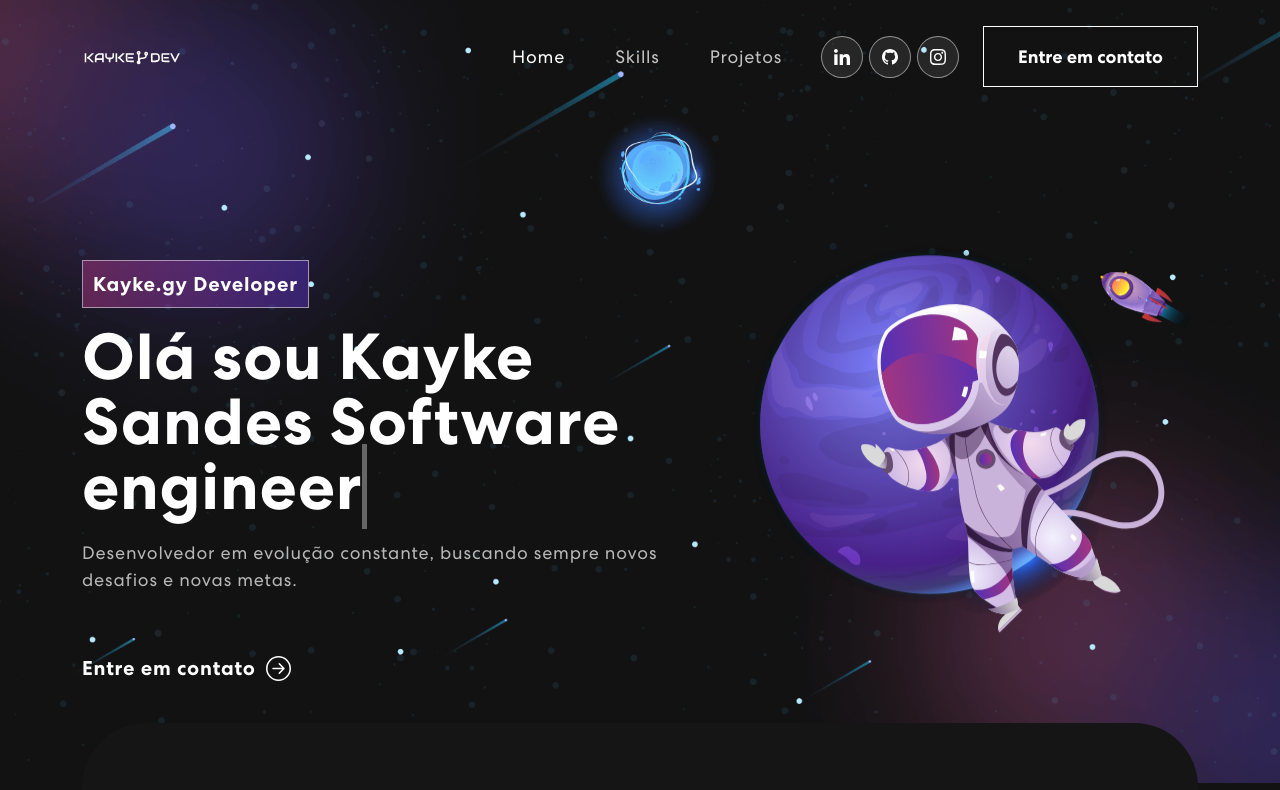
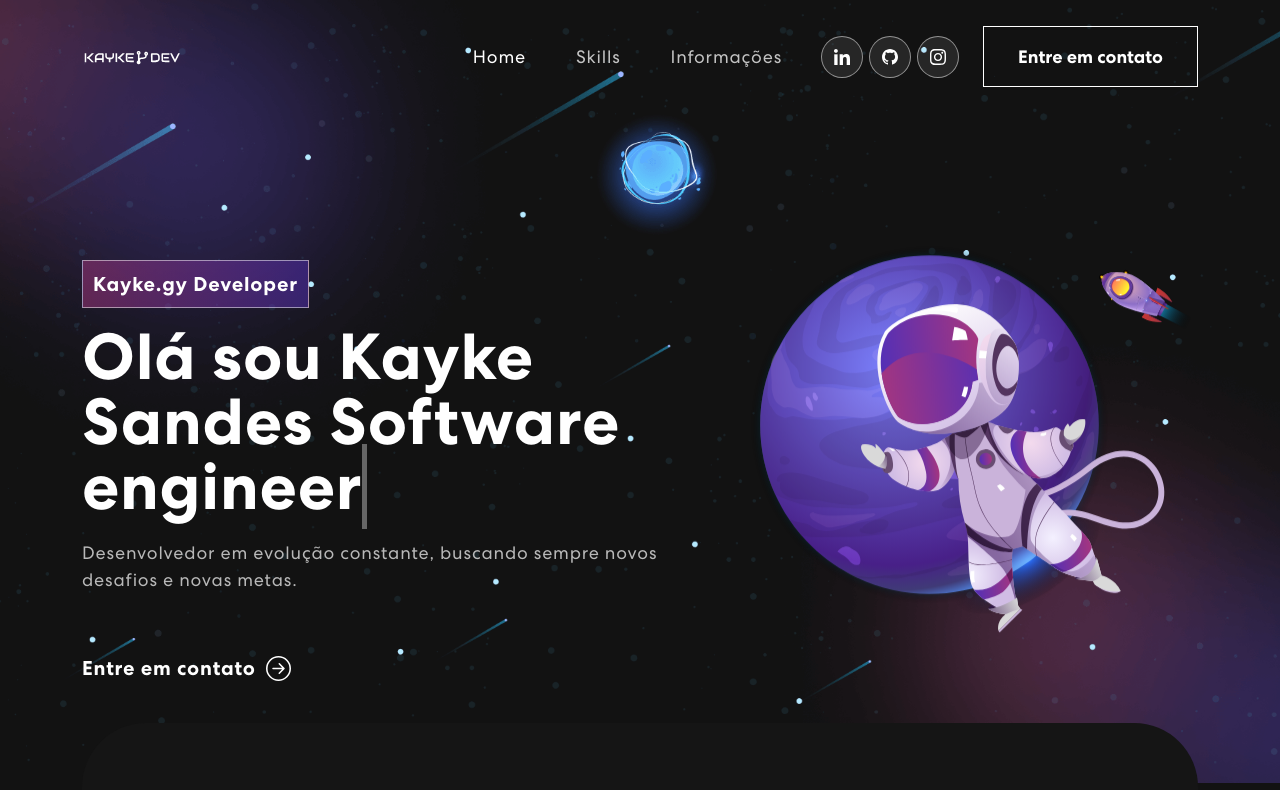
Before and after one commit to kaykesandes/kayke-dev, a React (Create React App) app: page / in a window 1280 px wide. Shown: the top 790 px of the page. Built offline with nearby package versions, Linux system fonts and the light colour scheme; no server answers.

Commit message:
navbar edit

```diff
--- a/src/components/NavBar.js
+++ b/src/components/NavBar.js
@@ -42,7 +42,7 @@
             <Nav className="ms-auto">
               <Nav.Link href="#home" className={activeLink === 'home' ? 'active navbar-link' : 'navbar-link'} onClick={() => onUpdateActiveLink('home')}>Home</Nav.Link>
               <Nav.Link href="#skills" className={activeLink === 'skills' ? 'active navbar-link' : 'navbar-link'} onClick={() => onUpdateActiveLink('skills')}>Skills</Nav.Link>
-              <Nav.Link href="#projects" className={activeLink === 'projects' ? 'active navbar-link' : 'navbar-link'} onClick={() => onUpdateActiveLink('projects')}>Projetos</Nav.Link>
+              <Nav.Link href="#projects" className={activeLink === 'projects' ? 'active navbar-link' : 'navbar-link'} onClick={() => onUpdateActiveLink('projects')}>Informações</Nav.Link>
             </Nav>
             <span className="navbar-text">
               <div className="social-icon">
```
